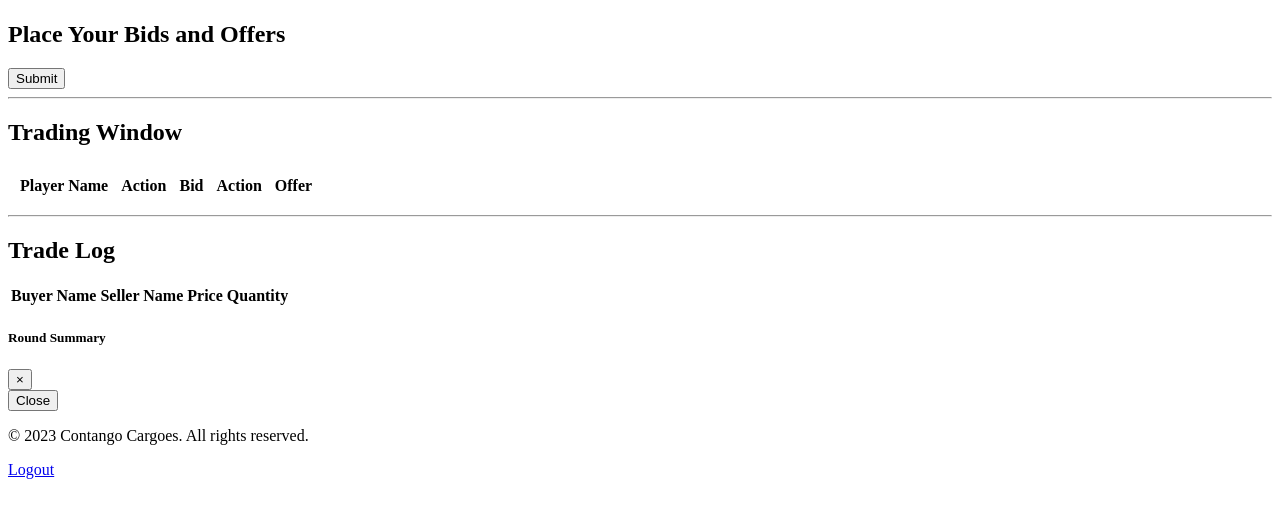
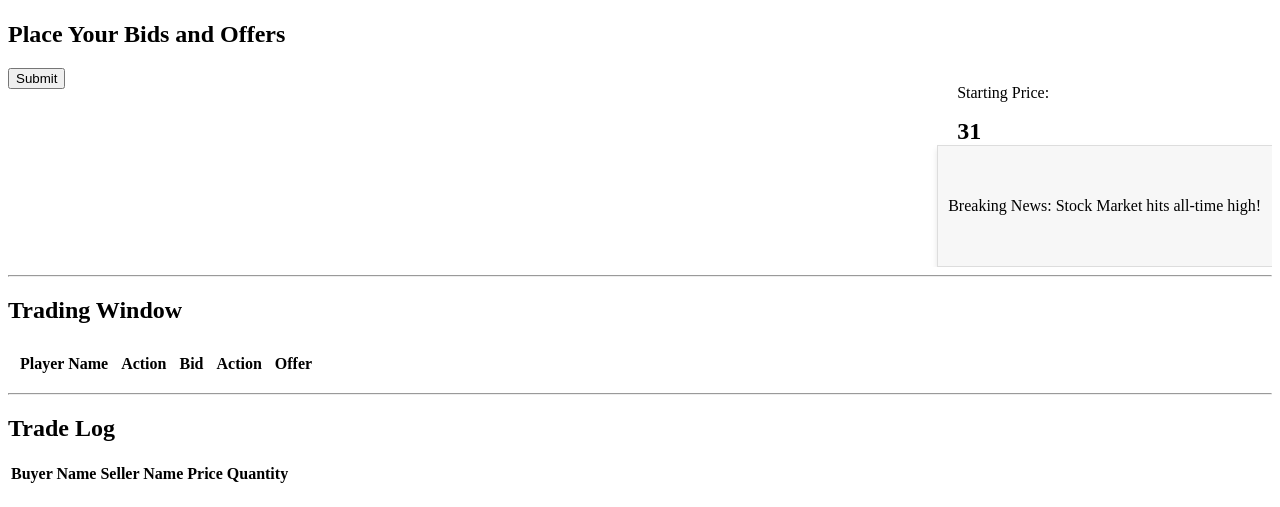
Before and after one commit to tariqh2/bargetrader, a Django app: page / in a window 1280 px wide. Shown: the part 153-660 px from the top of the page. Before the commit the page ends 632 px from the top, so only its background shows below. Run offline with Django 4.2, Linux system fonts and the light colour scheme; the visitor is signed in with stand-in values (Sample User, id 1); lists and menus that the app fills with data are empty.

Commit message:
feat: Multiple features added including CSS styling, news reel element and further modularisation of code

```diff
--- a/trading/static/game.js
+++ b/trading/static/trading/game.js
@@ -1,12 +1,12 @@
 $(document).ready(function(){
     // Setup AJAX with CSRF token
     $.ajaxSetup({
-        headers: { "X-CSRFToken": '{{csrf_token}}' }
+        headers: { "X-CSRFToken": getCookie('csrftoken') }
     });
 $("#bid-offer-form").on("submit", function(e){
     e.preventDefault();
     $.ajax({
-        url: "{% url 'update_bid_offer' %}",
+        url: updateBidOfferUrl,
         data: $(this).serialize(),
         type: "POST",
         success: function(response){
@@ -32,9 +32,25 @@ $("#bid-offer-form").on("submit", function(e){
             $('.auction-status table').append(newRow);
         }
     } else {
-        alert("An error occurred while submitting your bid and offer."); // Display a different message in case of an error
+        // Process and display form error messages from the server
+        let errorMsg = "An error occurred while submitting your bid and offer.";
+        if (response.errors && response.errors.length) {
+            errorMsg += "\n\n" + response.errors.join("\n");
+        }
+        alert(errorMsg);
+
     }
-        }
+        },
+        error: function(jqXHR) {
+            // This handles HTTP error responses like 400, 500, etc.
+            if (jqXHR.responseJSON && jqXHR.responseJSON.errors) {
+                let errorMsg = "An error occurred while submitting your bid and offer.";
+                errorMsg += "\n\n" + jqXHR.responseJSON.errors.join("\n");
+                alert(errorMsg);
+} else {
+    alert('An unexpected error occurred.');
+}
+}
     });
 });
 // Handle hit bid and lift offer button clicks
@@ -46,7 +62,7 @@ $(document).on("click", ".hit-bid, .lift-offer", function(e){
     var price = $(this).hasClass("hit-bid") ? parentTr.find(".bid").data("bid") : parentTr.find(".offer").data("offer");
     console.log(price); // Log the price to console for debugging
     $.ajax({
-        url: "{% url 'create_trade' %}",
+        url: createTradeUrl,
         data: {
             ai_player_id: aiPlayerId,
             price: price,
@@ -68,4 +84,63 @@ $(document).on("click", ".hit-bid, .lift-offer", function(e){
         }
     });
 });
+
+// Initialize timer variables
+let minutes = 2; // because we're starting at 03:00, which is 2 minutes and 60 seconds
+let seconds = 60;
+
+// Update the display
+const updateDisplay = () => {
+    $('#countdown-timer').text((minutes < 10 ? "0" : "") + minutes + ":" + (seconds < 10 ? "0" : "") + seconds);
+};
+
+const countdown = setInterval(function() {
+    seconds--; // Decrement seconds
+
+    if (seconds < 0) { // If seconds go below zero...
+        seconds = 59; // Reset seconds
+        minutes--;    // and decrement a minute.
+    }
+
+    updateDisplay(); // Update the timer display
+
+    if (minutes < 0) { // If minutes go below zero...
+    clearInterval(countdown); // Clear the interval
+    alert("The game round has ended!"); // Display the end of round message
+
+    // Inside the function where the timer ends
+    $.ajax({
+        url: playerSummaryUrl,
+        type: "GET",
+        success: function(response) {
+            let summaryHtml = `
+                <ul>
+                    <li>Position: ${response.position}</li>
+                    <li>Cash Flow: ${response.cash_flow}</li>
+                    <li>Buy Trades Count: ${response.buy_trades_count}</li>
+                    <li>Sell Trades Count: ${response.sell_trades_count}</li>
+                    <!-- Add other relevant data here -->
+                </ul>
+            `;
+
+            // Assuming you are using a simple modal/pop-up system:
+            $("#summaryModal .modal-body").html(summaryHtml);
+            $("#summaryModal").modal('show'); // Show the modal
+        },
+        error: function(error) {
+            console.error("Error fetching player summary:", error);
+        }
+    });
+
+}
+
+}, 1000); // This will run every second
+
+// Start the timer immediately
+updateDisplay();
+
+
+
+
+
 });
--- /dev/null
+++ b/trading/static/trading/styles.css
@@ -0,0 +1,73 @@
+textarea {
+    min-height: 400px;
+}
+
+.read{
+    background-color: #d7d7d7;
+}
+
+.unread{
+    background-color: white;
+}
+
+.border-style{
+    border: 1px solid black;
+
+}
+
+/* CSS to hide the "Action" column */
+.hidden {
+    display: none;
+}
+
+/* CSS to add spacing between columns */
+.player-name,
+.bid,
+.offer {
+    padding: 10px; /* Adjust the value as needed */
+}
+
+/* Flex container styles */
+.flex-container {
+    display: flex;
+    align-items: flex-start;
+    justify-content: space-between;
+    overflow: auto;
+}
+
+#bid-offer-form {
+    flex: 1; /* This will disregard any flex-grow, flex-shrink and flex-basis properties */
+    width: 70%; /* Adjust this value to your needs */
+    margin-right: 20px;
+}
+
+/* Style for the starting price div to adjust space */
+.starting-price {
+    flex: none;
+    width: 30%;
+    margin-left: 20px;
+    ;
+}
+
+/* Optional: Style the placeholder price */
+.price-placeholder {
+    font-weight: bold;
+    font-size: 24px;
+
+
+}
+
+.news-reel {
+    width: 100%; /* Adjust this as needed */
+    height: 100px; /* Adjust based on your design preferences */
+    overflow-y: auto;
+    background-color: #f7f7f7; /* A light gray background for visibility */
+    overflow: hidden; /* Ensures that the scrolling text stays within bounds */
+    white-space: nowrap; /* Ensures that the text doesn't wrap */
+    box-shadow: 0 4px 6px rgba(0, 0, 0, 0.1); /* Optional: Adds a subtle shadow to the news reel */
+    border: 1px solid #ddd; /* Optional: Adds a border around the news reel */
+    padding: 10px;
+    display: flex;
+    align-items: center; /* Vertically centers the text within the news reel */
+
+}
--- a/trading/templates/game.html
+++ b/trading/templates/game.html
@@ -1,172 +1,14 @@
 
+{% load static %}
 <!DOCTYPE html>
 <html>
 <head>
     <title>Game Interface</title>
-    <!-- Add your CSS links here for styling (e.g., Bootstrap, custom CSS) -->
+    <!-- Links for custom styling -->
+    <link rel="stylesheet" type="text/css" href="{% static 'trading/styles.css' %}">
     <script src="https://ajax.googleapis.com/ajax/libs/jquery/3.5.1/jquery.min.js"></script>
 
-    <style>
-        /* CSS to hide the "Action" column */
-        .hidden {
-            display: none;
-        }
 
-        /* CSS to add spacing between columns */
-        .player-name,
-        .bid,
-        .offer {
-            padding: 10px; /* Adjust the value as needed */
-        }
-    </style>
-    <script>
-        $(document).ready(function(){
-            // Setup AJAX with CSRF token
-            $.ajaxSetup({
-                headers: { "X-CSRFToken": '{{csrf_token}}' }
-            });
-        $("#bid-offer-form").on("submit", function(e){
-            e.preventDefault();
-            $.ajax({
-                url: "{% url 'update_bid_offer' %}",
-                data: $(this).serialize(),
-                type: "POST",
-                success: function(response){
-                    // do something with the response
-                    if(response.status === 'success') {
-                alert("Bid and offer submitted successfully."); // Display a pop-up message
-                // Select user's row
-                let userRow = $('#user-row-' + response.player_name);
-                // Check if the row exists
-                if (userRow.length) {
-                    // The row exists, update bid and offer values
-                    userRow.find('.bid').text('$' + response.bid);
-                    userRow.find('.offer').text('$' + response.offer);
-                } else {
-                    // The row doesn't exist, create a new row and append it to the table
-                    let newRow = `<tr id="user-row-${response.player_name}">
-                                        <td>${response.player_name}</td>
-                                        <td><button class="hit-bid">Hit Bid</button></td>
-                                        <td class="bid">$${response.bid}</td>
-                                        <td><button class="lift-offer">Lift Offer</button></td>
-                                        <td class="offer">$${response.offer}</td>
-                                    </tr>`;
-                    $('.auction-status table').append(newRow);
-                }
-            } else {
-                // Process and display form error messages from the server
-                let errorMsg = "An error occurred while submitting your bid and offer.";
-                if (response.errors && response.errors.length) {
-                    errorMsg += "\n\n" + response.errors.join("\n");
-                }
-                alert(errorMsg);
-
-            }
-                },
-                error: function(jqXHR) {
-                    // This handles HTTP error responses like 400, 500, etc.
-                    if (jqXHR.responseJSON && jqXHR.responseJSON.errors) {
-                        let errorMsg = "An error occurred while submitting your bid and offer.";
-                        errorMsg += "\n\n" + jqXHR.responseJSON.errors.join("\n");
-                        alert(errorMsg);
-        } else {
-            alert('An unexpected error occurred.');
-        }
-    }
-            });
-        });
-        // Handle hit bid and lift offer button clicks
-        $(document).on("click", ".hit-bid, .lift-offer", function(e){
-            var aiPlayerId = $(this).data("player-id");
-            var parentTr = $(this).parents("tr"); // get the parent tr element
-            console.log(parentTr.find(".bid")); // Debug
-            console.log(parentTr.find(".offer")); // Debug
-            var price = $(this).hasClass("hit-bid") ? parentTr.find(".bid").data("bid") : parentTr.find(".offer").data("offer");
-            console.log(price); // Log the price to console for debugging
-            $.ajax({
-                url: "{% url 'create_trade' %}",
-                data: {
-                    ai_player_id: aiPlayerId,
-                    price: price,
-                    action: $(this).hasClass("hit-bid") ? 'sell' : 'buy',
-                },
-                type: "POST",
-                success: function(response) {
-                    if(response.status === 'success') {
-                        let newRow = `<tr id="trade-row-${response.trade.id}">
-                            <td>${response.trade.buyer.name}</td>
-                            <td>${response.trade.seller.name}</td>
-                            <td>${response.trade.price}</td>
-                            <td>${response.trade.quantity}</td>
-                        </tr>`;
-                        $('.confirmed-trades table').append(newRow);
-                    } else {
-                        alert("An error occurred while creating the trade.");
-                    }
-                }
-            });
-        });
-
-        // Initialize timer variables
-        let minutes = 2; // because we're starting at 03:00, which is 2 minutes and 60 seconds
-        let seconds = 60;
-
-        // Update the display
-        const updateDisplay = () => {
-            $('#countdown-timer').text((minutes < 10 ? "0" : "") + minutes + ":" + (seconds < 10 ? "0" : "") + seconds);
-        };
-
-        const countdown = setInterval(function() {
-            seconds--; // Decrement seconds
-
-            if (seconds < 0) { // If seconds go below zero...
-                seconds = 59; // Reset seconds
-                minutes--;    // and decrement a minute.
-            }
-
-            updateDisplay(); // Update the timer display
-
-            if (minutes < 0) { // If minutes go below zero...
-            clearInterval(countdown); // Clear the interval
-            alert("The game round has ended!"); // Display the end of round message
-
-            // Inside the function where the timer ends
-            $.ajax({
-                url: "{% url 'player_summary' %}",
-                type: "GET",
-                success: function(response) {
-                    let summaryHtml = `
-                        <ul>
-                            <li>Position: ${response.position}</li>
-                            <li>Cash Flow: ${response.cash_flow}</li>
-                            <li>Buy Trades Count: ${response.buy_trades_count}</li>
-                            <li>Sell Trades Count: ${response.sell_trades_count}</li>
-                            <!-- Add other relevant data here -->
-                        </ul>
-                    `;
-
-                    // Assuming you are using a simple modal/pop-up system:
-                    $("#summaryModal .modal-body").html(summaryHtml);
-                    $("#summaryModal").modal('show'); // Show the modal
-                },
-                error: function(error) {
-                    console.error("Error fetching player summary:", error);
-                }
-            });
-
-        }
-
-    }, 1000); // This will run every second
-
-    // Start the timer immediately
-    updateDisplay();
-
-
-
-
-
-    });
-    </script>
 </head>
 <body>
 
@@ -193,11 +35,24 @@
     <!-- Input Fields for Bids/Offers -->
     <div class="bids-offers">
         <h2>Place Your Bids and Offers</h2>
-        <form id="bid-offer-form" action="{% url 'update_bid_offer' %}" method="post">
-            {% csrf_token %}
-            {{ form }}
-            <button type="submit">Submit</button>
-        </form>
+        <div class="flex-container">
+
+            <form id="bid-offer-form" action="{% url 'update_bid_offer' %}" method="post">
+                {% csrf_token %}
+                {{ form }}
+                <button type="submit">Submit</button>
+            </form>
+
+            <div class="price-news-wrapper">
+                <div class="starting-price">
+                    <p>Starting Price:</p>
+                    <span class="price-placeholder">31</span>
+                </div>
+                <div class="news-reel">
+                    <p>Breaking News: Stock Market hits all-time high!</p>
+                </div>
+            </div>
+        </div>
     </div>
 
     <!-- Trade Confirmation Popup -->
@@ -292,6 +147,18 @@
 
 </footer>
 
-<!-- Add your JavaScript scripts here for any interactive functionality -->
+<script>
+    var updateBidOfferUrl = "{% url 'update_bid_offer' %}";
+    var createTradeUrl = "{% url 'create_trade' %}";
+    var playerSummaryUrl = "{% url 'player_summary' %}";
+
+    function getCookie(name) {
+        var value = "; " + document.cookie;
+        var parts = value.split("; " + name + "=");
+        if (parts.length == 2) return parts.pop().split(";").shift();
+    }
+</script>
+<script src="{% static 'trading/game.js' %}"></script>
+
 </body>
 </html>
```
Also changed, not shown: bargetrader/settings.py (+6 -2 lines), trading/static/styles.css (deleted, +0 -16 lines), 1 other file.
